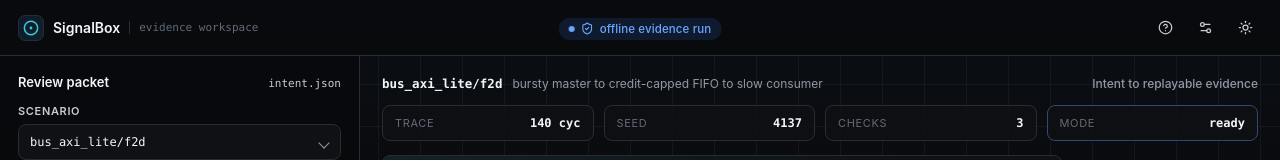
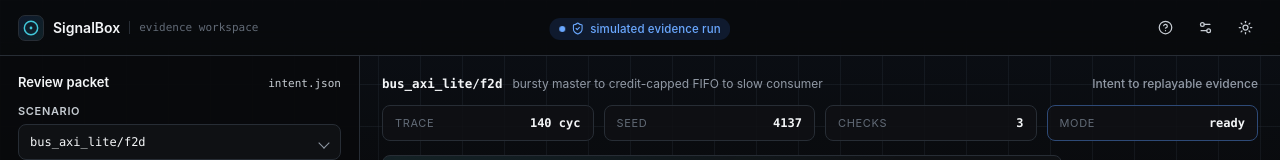
Before and after one commit to tomiabe/signalbox, a Vue app: page / in a window 1280 px wide. Shown: the top 160 px of the page. Built offline with nearby package versions, Linux system fonts and the light colour scheme.

Commit message:
Rename evidence run status

```diff
--- a/src/components/TopApp.vue
+++ b/src/components/TopApp.vue
@@ -33,7 +33,7 @@ const emit = defineEmits<{
       <span class="live chip" status="accent">
         <span class="dot"></span>
         <ShieldCheck :size="13" />
-        offline evidence run
+        simulated evidence run
       </span>
     </div>
 
```
